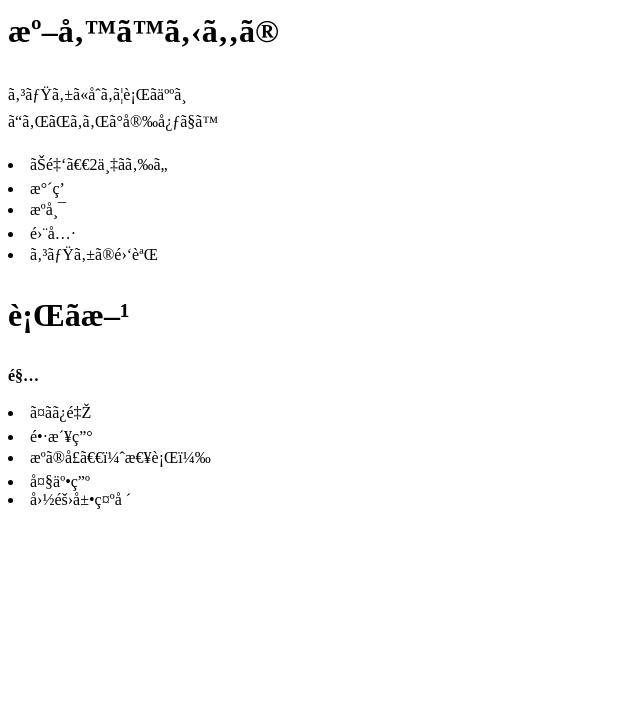
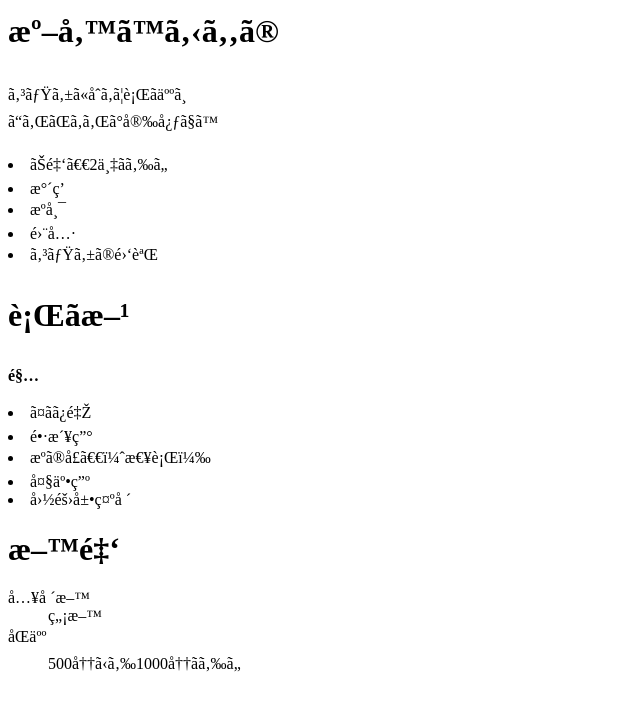
Before and after one commit to kinoshitakazuki/2016web1-5, a plain HTML site: page index.html in a window 1280 px wide. Shown: the whole page, without its empty margins (0-640 px from the left). Drawn offline with Linux system fonts and the light colour scheme.

Commit message:
Update index.html

```diff
--- a/index.html
+++ b/index.html
@@ -26,5 +26,12 @@
 <li>国際展示場</li>
 </o1>
 
+<h1>料金</h1>
+<d1>
+<dt>入場料</dt><dd>無料</dd>
+<dt>同人</dt><dd>500円から1000円ぐらい</dd>
+</d1>
+
+
 </body>
 </html>
```
